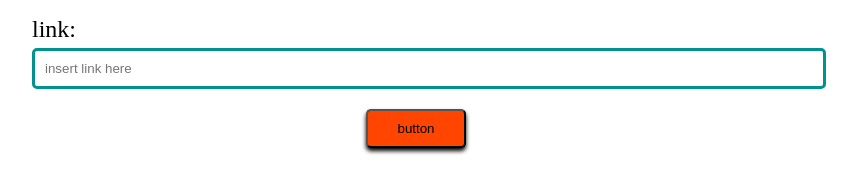
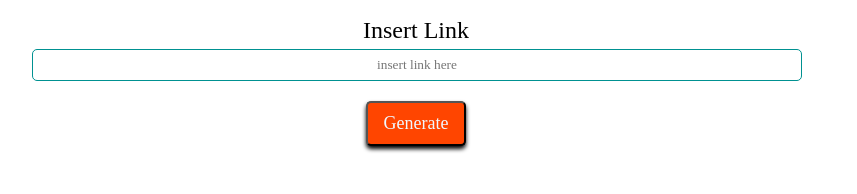
Before and after one commit to RadFist/QR-Generator, a website: page public/home.html in a window 1280 px wide. Shown: the part 362-556 px from the top of the page, without its empty margins (224-1081 px from the left). Drawn offline with Linux system fonts and the light colour scheme.

Commit message:
benerin dikit

```diff
--- a/public/home.html
+++ b/public/home.html
@@ -11,13 +11,13 @@
         <h1>QR code generator</h1>
         <div class="input-form">
             <form  action="/submit" method="post">
-                <label>link:</label>
+                <label>Insert Link</label>
                 <input  id="link" name="link" type="text" placeholder="insert link here" required>
-                <button type="submit">button</button>
+                <button type="submit"><p>Generate</p></button>
             </form>
 
             <div id="img-section" class="invisible">
-                <p>here yours QRcode </p>
+                <p>Here's yours QRcode </p>
                 <img src="./qrCode.png"  alt="qr code">
             </div>
 
--- a/public/style.css
+++ b/public/style.css
@@ -1,6 +1,7 @@
 *{
     margin: 0;
     padding: 0;
+    font-family: 'Times New Roman', Times, serif;
 }
 
 
@@ -15,7 +16,9 @@
     margin: auto;
 }
 
-
+label{
+    font-size: x-large;
+}
 h1{
     font-size: 7rem;
     width: 100%;
@@ -33,7 +36,7 @@ h1{
     padding: 20px 0px;
 }
 #img-section > p{
-    font-weight: bold;
+    font-weight: 500;
     font-size: 20px;
 }
 
@@ -50,6 +53,10 @@ button{
     box-shadow: 0px 3px 4px 0px;
     margin: auto;
 }
+button p{
+    color: aliceblue;
+    font-size: large;
+}
 label{
     display: block;
     font-size: x-large;
@@ -58,14 +65,22 @@ label{
 
 .input-form{
     width: 100%;
+    text-align: center;
 }
 input{
+    text-align: center;
+    display: inline;
     width: 100%;
-    padding: 10px;
+    height: 30px;
     border-radius: 5px;
-    margin-bottom: 20px;
-    border:   3px solid rgb(0, 145, 145)
+    margin: auto auto 20px auto;
+    border:   1px solid rgb(0, 145, 145);
 }
+
+input:focus{
+    outline:   2px solid rgb(0, 145, 145);
+}
+
 .orange {
     background-color: orangered;
 }
```
